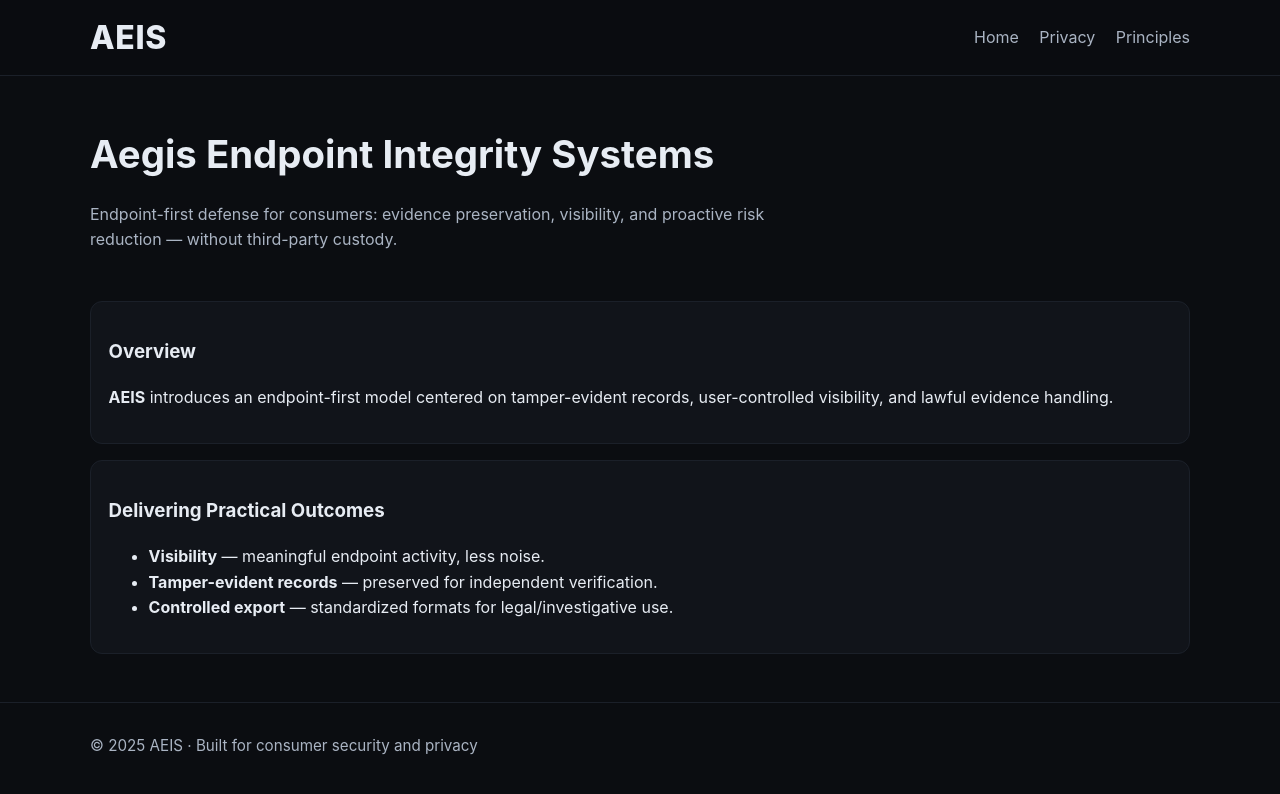
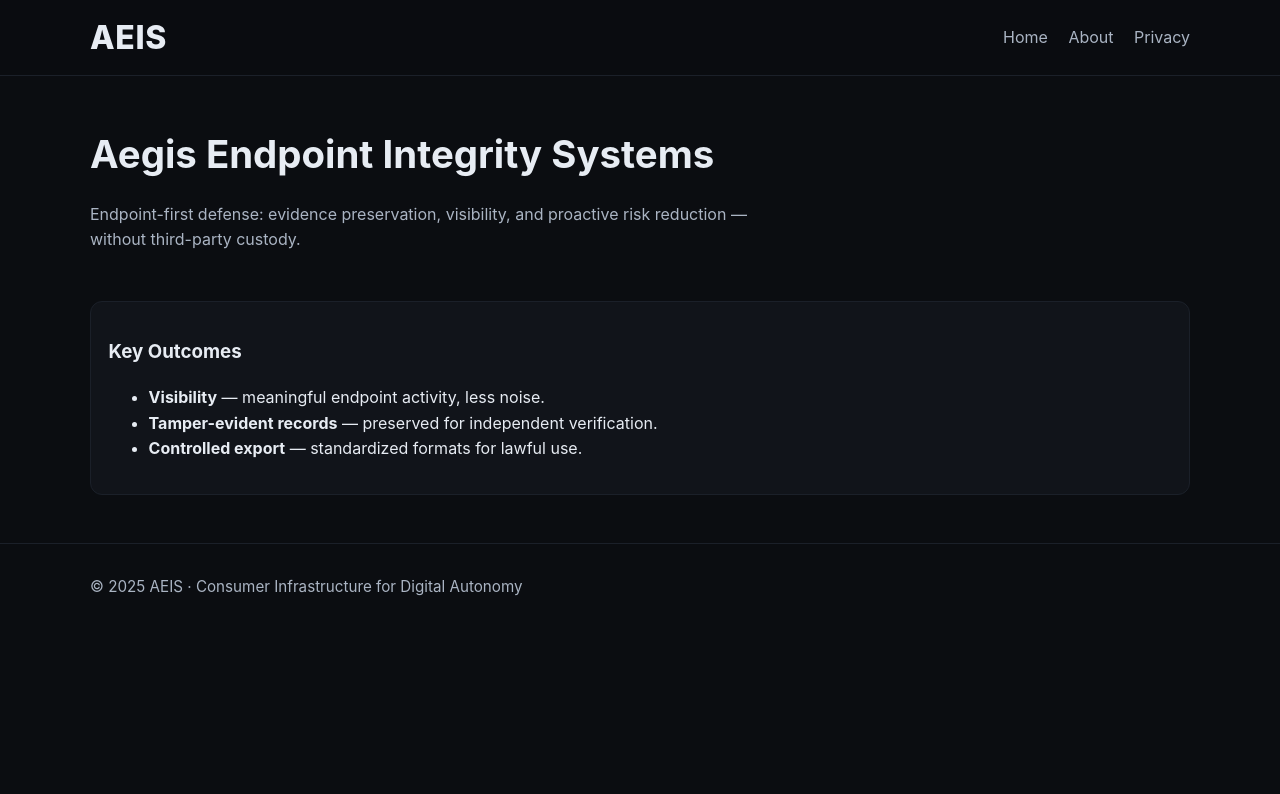
Before and after one commit to AshWanders2/Aegis-Management-Systems-, a plain HTML site: page index.html in a window 1280 px wide. Drawn offline with Linux system fonts and the light colour scheme.

Commit message:
Update index.html

```diff
--- a/index.html
+++ b/index.html
@@ -3,55 +3,43 @@
 <head>
   <meta charset="utf-8" />
   <meta name="viewport" content="width=device-width,initial-scale=1" />
-  <title>Aegis Endpoint Integrity Systems (AEIS)</title>
-  <meta name="description" content="AEIS brings endpoint-first defense, evidence preservation, and user-controlled visibility to consumers—enterprise-class outcomes without third-party custody." />
+  <title>AEIS — Aegis Endpoint Integrity Systems</title>
   <link rel="stylesheet" href="/styles.css" />
 </head>
 <body>
-
-  <!-- Header -->
   <header class="site-header">
     <div class="wrap">
       <h1 class="brand">AEIS</h1>
       <nav>
-        <a href="/index.html">Home</a>
+        <a href="/index.html" class="active">Home</a>
+        <a href="/about.html">About</a>
         <a href="/privacy.html">Privacy</a>
-        <a href="/principles.html">Principles</a>
       </nav>
     </div>
   </header>
 
-  <!-- Main content -->
   <main class="wrap">
     <section class="hero">
       <h2>Aegis Endpoint Integrity Systems</h2>
-      <p class="subtitle">Endpoint-first defense for consumers: evidence preservation, visibility, and proactive risk reduction — without third-party custody.</p>
-    </section>
-
-    <section id="overview" class="card">
-      <h3>Overview</h3>
-      <p><strong>AEIS</strong> introduces an endpoint-first model centered on tamper-evident records, user-controlled visibility, and lawful evidence handling.</p>
+      <p class="subtitle">Endpoint-first defense: evidence preservation, visibility, and proactive risk reduction — without third-party custody.</p>
     </section>
 
     <section id="benefits" class="card">
-      <h3>Delivering Practical Outcomes</h3>
+      <h3>Key Outcomes</h3>
       <ul>
         <li><strong>Visibility</strong> — meaningful endpoint activity, less noise.</li>
         <li><strong>Tamper-evident records</strong> — preserved for independent verification.</li>
-        <li><strong>Controlled export</strong> — standardized formats for legal/investigative use.</li>
+        <li><strong>Controlled export</strong> — standardized formats for lawful use.</li>
       </ul>
     </section>
   </main>
 
-  <!-- Footer -->
   <footer class="site-footer">
     <div class="wrap">
-      <p>© <span id="y"></span> AEIS · Built for consumer security and privacy</p>
+      <p>© <span id="y"></span> AEIS · Consumer Infrastructure for Digital Autonomy</p>
     </div>
   </footer>
 
-  <script>
-    document.getElementById('y').textContent = new Date().getFullYear();
-  </script>
+  <script>document.getElementById('y').textContent = new Date().getFullYear();</script>
 </body>
 </html>
```
